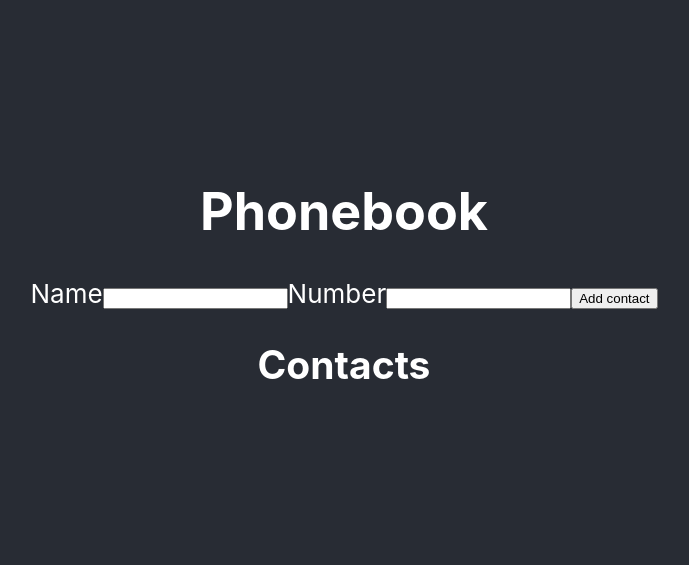
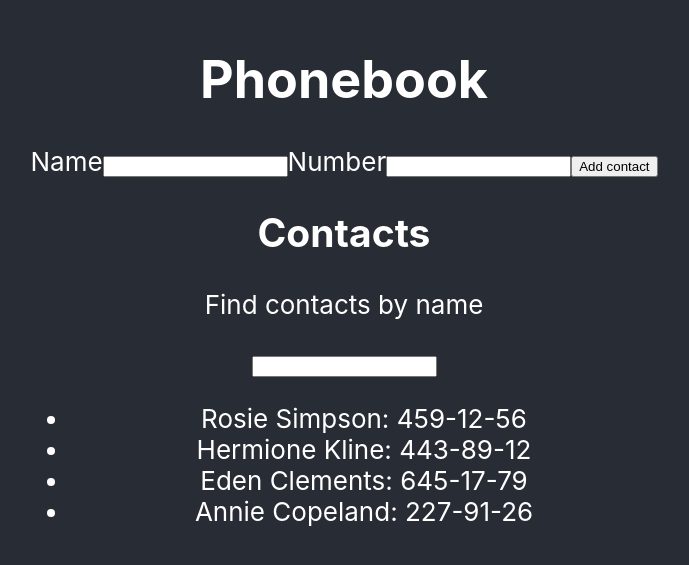
Before and after one commit to PatrycjaNowakowska/goit-react-hw-03-phonebook, a React (Create React App) app: page / in a window 1280 px wide. Shown: the part 117-682 px from the top of the page, without its empty margins (296-985 px from the left). Built offline with nearby package versions, Linux system fonts and the light colour scheme.

Commit message:
task 3 - filter contacts by name

```diff
--- a/src/components/ContactForm/ContactForm.jsx
+++ b/src/components/ContactForm/ContactForm.jsx
@@ -4,7 +4,13 @@
 
 class ContactForm extends Component {
   state = {
-    contacts: [],
+    contacts: [
+      { id: "id-1", name: "Rosie Simpson", number: "459-12-56" },
+      { id: "id-2", name: "Hermione Kline", number: "443-89-12" },
+      { id: "id-3", name: "Eden Clements", number: "645-17-79" },
+      { id: "id-4", name: "Annie Copeland", number: "227-91-26" },
+    ],
+    filter: "",
     name: "",
     number: "",
   };
@@ -28,12 +34,22 @@
     }));
   };
 
+  filterInput = (e) => {
+    e.preventDefault();
+    this.setState((state) => ({
+      ...state,
+      filter: e.target.value,
+    }));
+    console.log(this.state.filter);
+  };
+
   handleSubmit = (e) => {
     e.preventDefault();
     this.setState((state) => ({
       contacts: [
         ...state.contacts,
-              { id: nanoid(), name: this.state.name, number: this.state.number }],
+        { id: nanoid(), name: this.state.name, number: this.state.number },
+      ],
     }));
 
     console.log(this.state.contacts);
@@ -82,8 +98,26 @@
           <button type="submit">Add contact</button>
         </form>
         <h2>Contacts</h2>
+        <p>Find contacts by name</p>
+        <input
+          type="text"
+          name="filter"
+          pattern="^[a-zA-Zа-яА-Я]+(([' -][a-zA-Zа-яА-Я ])?[a-zA-Zа-яА-Я]*)*$"
+          title="Filter by name"
+          onChange={this.filterInput}
+        />
         <ul>
-          {this.state.contacts.map(({ id, name, number }) => (
+          {this.state.filter === ""
+            ? this.state.contacts.map(({ id, name, number }) => (
+                <li key={id}>
+                  {name}: {number}
+                </li>
+              ))
+            : this.state.contacts
+                .filter(({ name }) =>
+                  name.toLowerCase().includes(this.state.filter.toLowerCase())
+                )
+                .map(({ id, name, number }) => (
                   <li key={id}>
                     {name}: {number}
                   </li>
```
Lines whose indentation alone changed are shown as unchanged.
